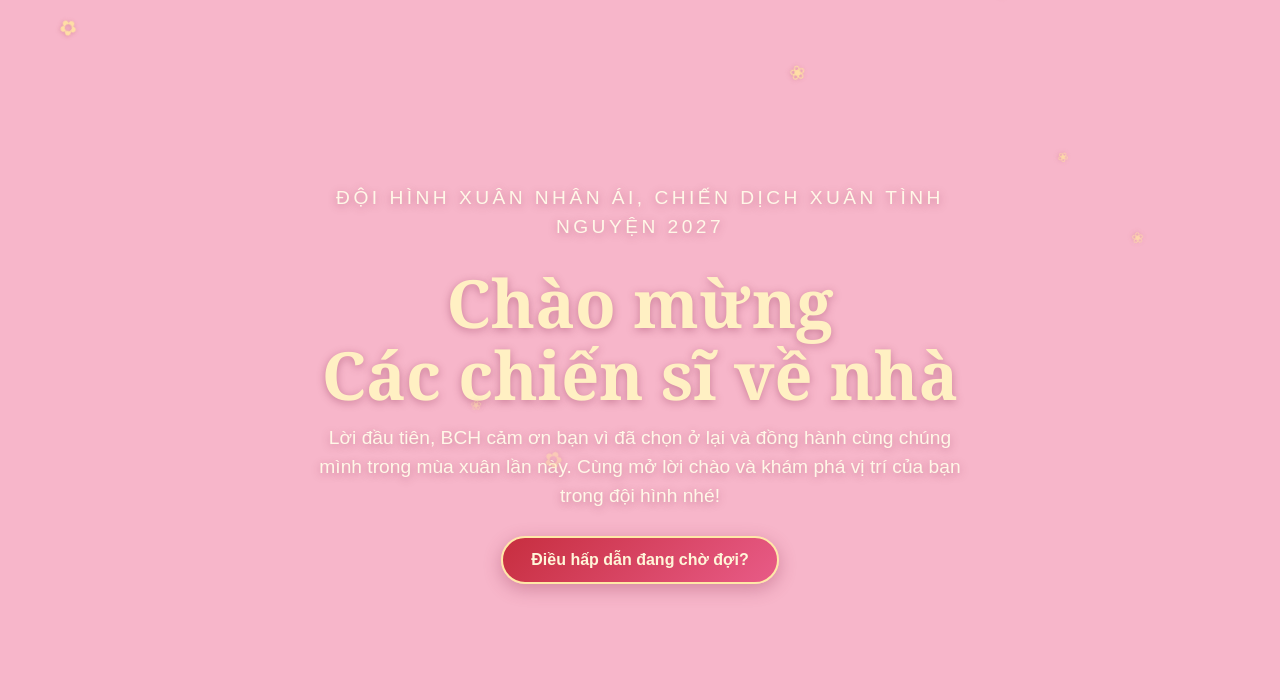
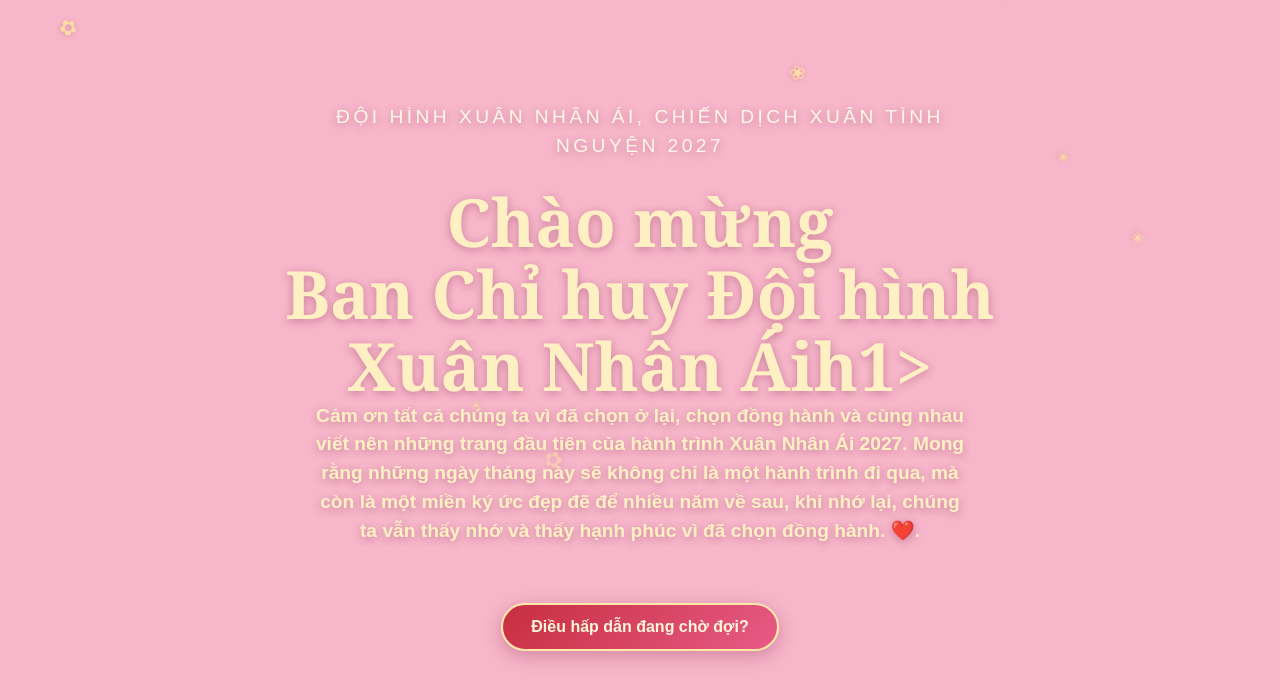
Before and after one commit to Ngoc-hub-design/Xuan-Nhan-Ai-2027, a plain HTML site: page index.html in a window 1280 px wide. Drawn offline with Linux system fonts and the light colour scheme.

Commit message:
Update index.html

```diff
--- a/index.html
+++ b/index.html
@@ -5,7 +5,7 @@
   <meta charset="utf-8">
   <meta name="viewport" content="width=device-width, initial-scale=1">
   <meta name="theme-color" content="#ec5790">
-  <title>Chào mừng chiến sĩ Xuân Nhân Ái</title>
+  <title>Chào mừng Ban Chỉ huy Xuân Nhân Ái</title>
 
   <style>
     :root {
@@ -395,12 +395,10 @@
           Đội hình Xuân Nhân Ái, Chiến dịch Xuân Tình Nguyện 2027
         </p>
 
-        <h1>Chào mừng<br>Các chiến sĩ về nhà</h1>
+        <h1>Chào mừng<br>Ban Chỉ huy Đội hình Xuân Nhân Áih1>
 
         <p>
-          Lời đầu tiên, BCH cảm ơn bạn vì đã chọn ở lại và đồng hành
-          cùng chúng mình trong mùa xuân lần này. Cùng mở lời chào
-          và khám phá vị trí của bạn trong đội hình nhé!
+          Cảm ơn tất cả chúng ta vì đã chọn ở lại, chọn đồng hành và cùng nhau viết nên những trang đầu tiên của hành trình Xuân Nhân Ái 2027. Mong rằng những ngày tháng này sẽ không chỉ là một hành trình đi qua, mà còn là một miền ký ức đẹp đẽ để nhiều năm về sau, khi nhớ lại, chúng ta vẫn thấy nhớ và thấy hạnh phúc vì đã chọn đồng hành. ❤️.
         </p>
 
         <button class="btn" id="openInfo">
```
